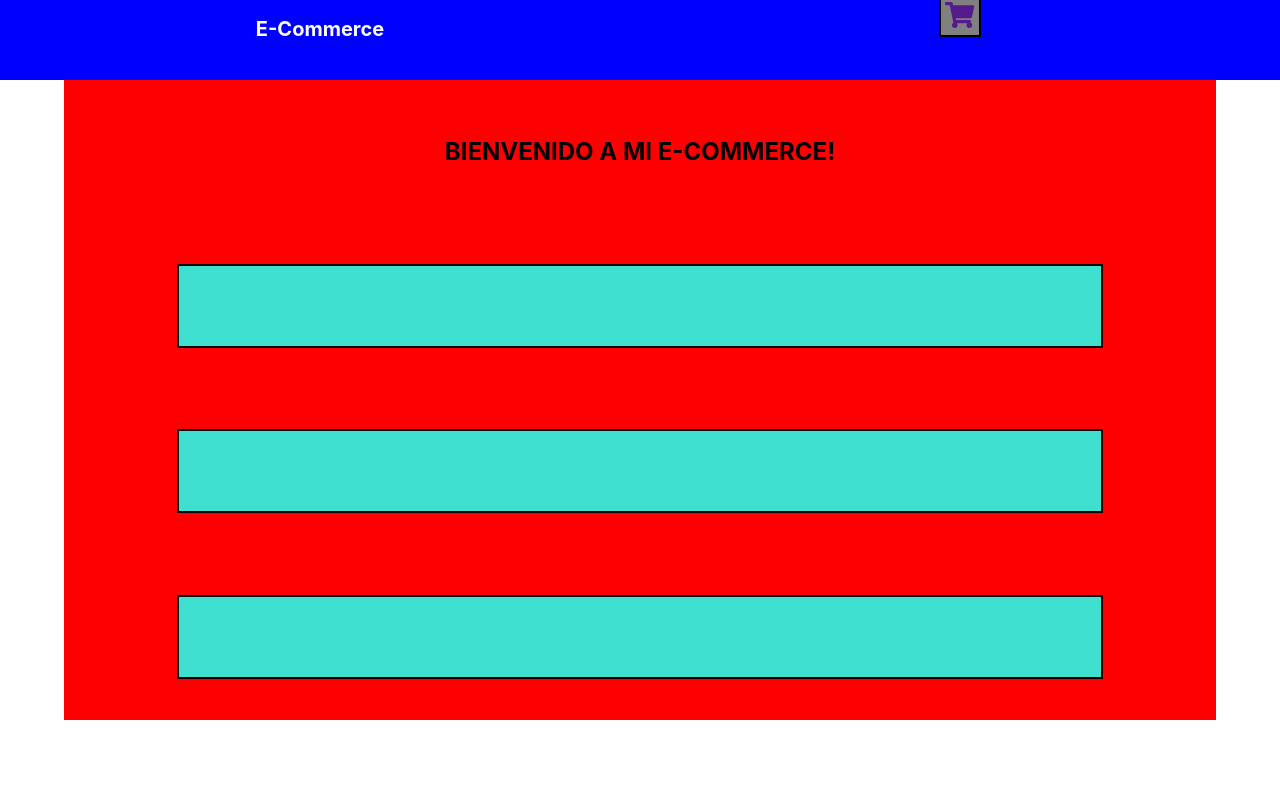
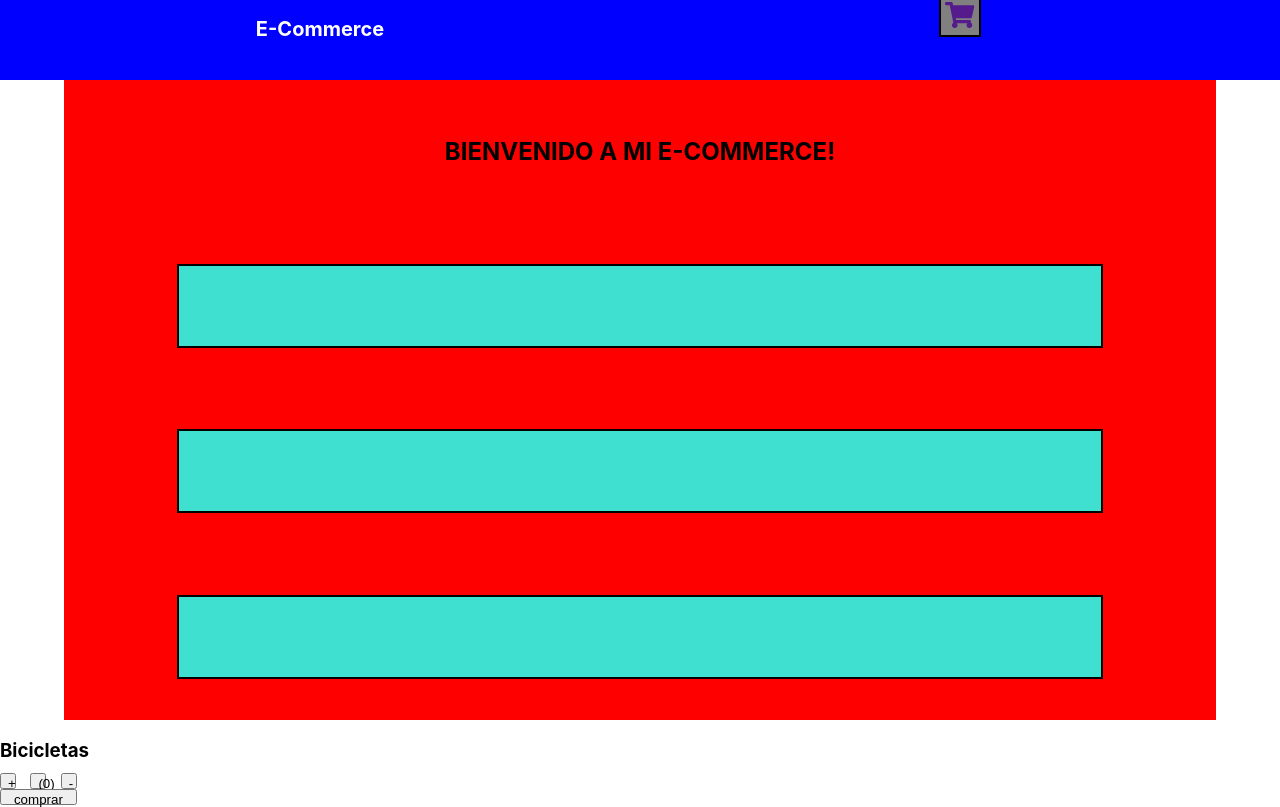
Before and after one commit to BladeRunner24/Proyecto-React, a React (Create React App) app: page / in a window 1280 px wide. Built offline with nearby package versions, Linux system fonts and the light colour scheme.

Commit message:
Update App.js

```diff
--- a/src/App.js
+++ b/src/App.js
@@ -1,6 +1,7 @@
 import React from 'react';
 import NavBar from './components/NavBar.js';
 import ItemListContainer from './components/itemListContainer.js';
+import ItemCount from './components/itemCount.js';
 import './App.css';
 
 function App() {
@@ -10,6 +11,7 @@ function App() {
         <NavBar/>
       </header>
        <ItemListContainer title = 'E-COMMERCE'/>
+       <ItemCount title = 'Bicicletas' accion = 'comprar'/>
     </div>
   );
 }
```
